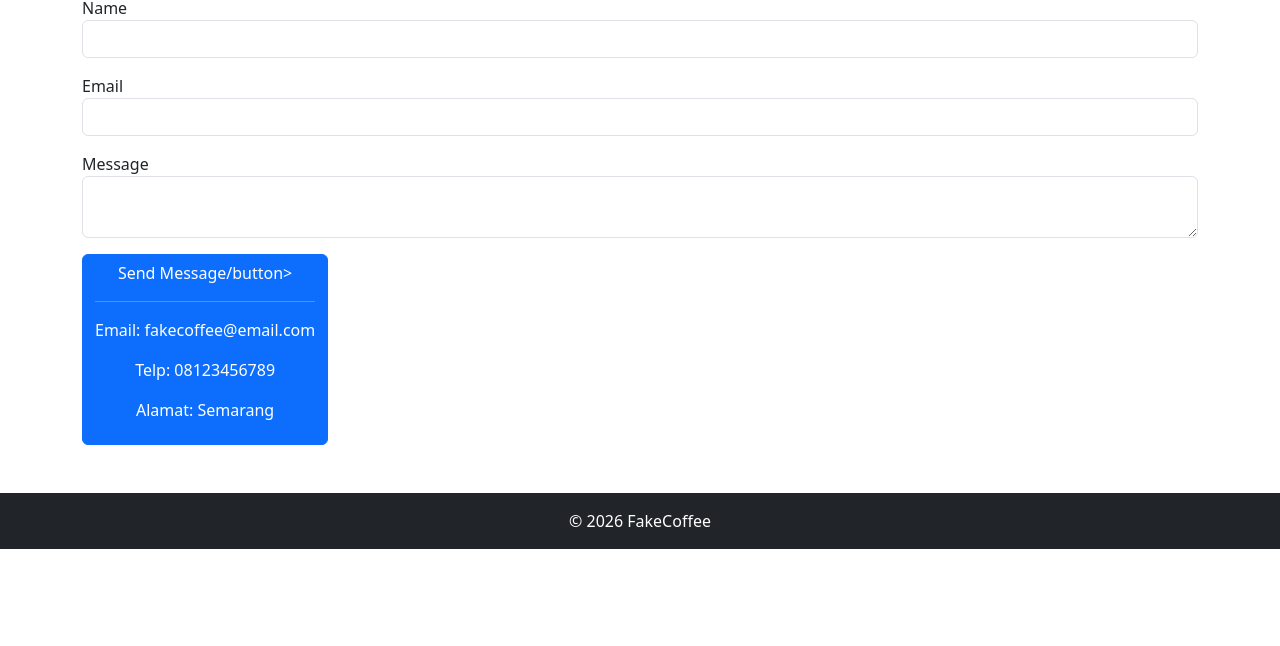
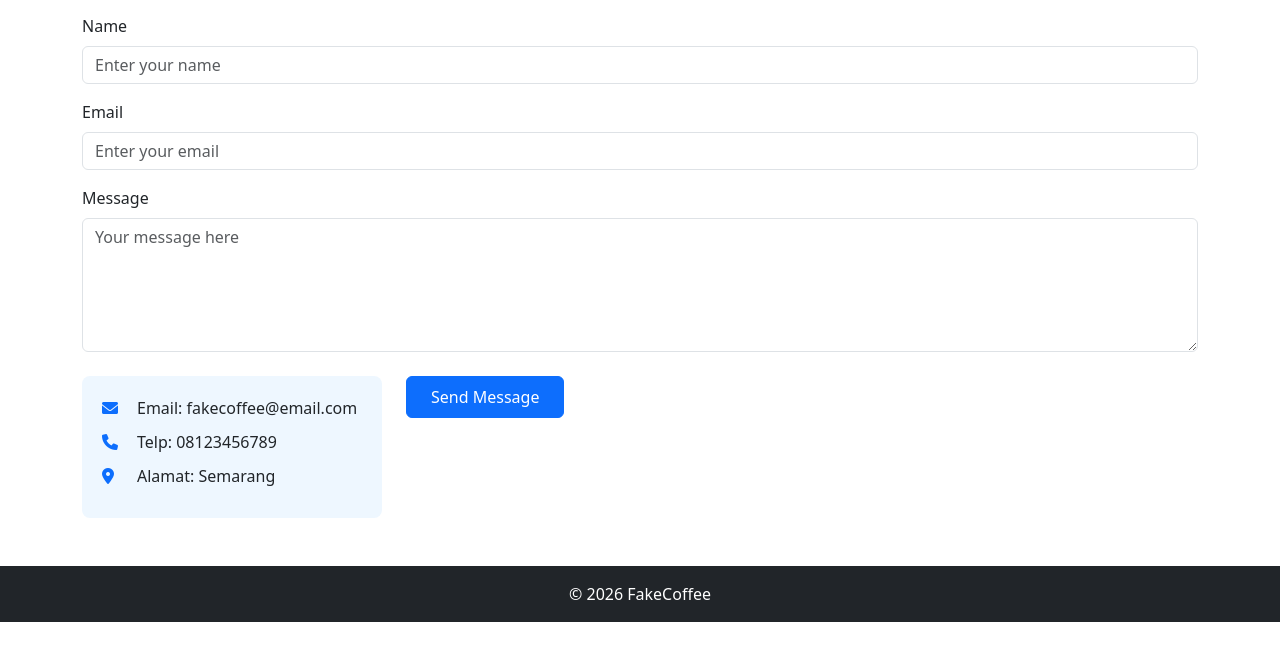
Before and after one commit to abdfazaaa-code/FakeCoffee, a plain HTML site: page contact.html in a window 1280 px wide. Shown: the part 154-800 px from the top of the page. Drawn offline with nearby package versions, Linux system fonts and the light colour scheme.

Commit message:
Update contact.html

```diff
--- a/contact.html
+++ b/contact.html
@@ -5,6 +5,31 @@
   <title>Contact - FakeCoffee</title>
   <meta name="viewport" content="width=device-width, initial-scale=1">
   <link href="https://cdn.jsdelivr.net/npm/bootstrap@5.3.2/dist/css/bootstrap.min.css" rel="stylesheet">
+  <link rel="stylesheet" href="https://cdnjs.cloudflare.com/ajax/libs/font-awesome/6.0.0/css/all.min.css">
+  <style>
+    /* Tambahan CSS agar tampilan persis seperti permintaan */
+    .contact-info-box {
+      background-color: #eef7ff;
+      padding: 20px;
+      border-radius: 8px;
+      display: inline-block;
+      min-width: 300px;
+    }
+    .contact-info-box p {
+      margin-bottom: 10px;
+      display: flex;
+      align-items: center;
+    }
+    .contact-info-box i {
+      width: 25px;
+      color: #0d6efd;
+      margin-right: 10px;
+    }
+    .nav-link.active {
+      font-weight: bold;
+      border-bottom: 2px solid white;
+    }
+  </style>
 </head>
 <body>
 
@@ -18,55 +43,51 @@
 
     <div class="collapse navbar-collapse" id="navbarNav">
       <ul class="navbar-nav ms-auto">
-        <li class="nav-item">
-          <a class="nav-link" href="index.html">Home</a>
-        </li>
-        <li class="nav-item">
-          <a class="nav-link" href="about.html">About</a>
-        </li>
-        <li class="nav-item">
-          <a class="nav-link" href="beverages.html">Beverages</a>
-        </li>
-        <li class="nav-item">
-          <a class="nav-link" href="gallery.html">Gallery</a>
-        </li>
-        <li class="nav-item">
-          <a class="nav-link" href="contact.html">Contact</a>
-        </li>
+        <li class="nav-item"><a class="nav-link" href="index.html">Home</a></li>
+        <li class="nav-item"><a class="nav-link" href="about.html">About</a></li>
+        <li class="nav-item"><a class="nav-link" href="beverages.html">Beverages</a></li>
+        <li class="nav-item"><a class="nav-link" href="gallery.html">Gallery</a></li>
+        <li class="nav-item"><a class="nav-link" href="contact.html">Contact</a></li>
       </ul>
     </div>
   </div>
 </nav>
 
+<div class="container my-5">
+  <h2 class="mb-4">Contact Us</h2>
 
-<div class="container my-5">
-  <h2>Contact Us</h2>
-
-  <form>
+  <form action="#">
     <div class="mb-3">
-      <label>Name</label>
-      <input type="text" class="form-control">
+      <label class="form-label">Name</label>
+      <input type="text" class="form-control" placeholder="Enter your name" required>
     </div>
     <div class="mb-3">
-      <label>Email</label>
-      <input type="email" class="form-control">
+      <label class="form-label">Email</label>
+      <input type="email" class="form-control" placeholder="Enter your email" required>
     </div>
     <div class="mb-3">
-      <label>Message</label>
-      <textarea class="form-control"></textarea>
+      <label class="form-label">Message</label>
+      <textarea class="form-control" rows="5" placeholder="Your message here"></textarea>
     </div>
-    <button class="btn btn-primary">Send Message/button>
+
+    <div class="d-flex flex-column flex-md-row gap-4 align-items-start mt-4">
+
+      <div class="contact-info-box">
+        <p><i class="fas fa-envelope"></i> Email: fakecoffee@email.com</p>
+        <p><i class="fas fa-phone"></i> Telp: 08123456789</p>
+        <p><i class="fas fa-map-marker-alt"></i> Alamat: Semarang</p>
+      </div>
+
+      <button type="submit" class="btn btn-primary px-4 py-2">Send Message</button>
+
+    </div>
   </form>
-
-  <hr>
-  <p>Email: fakecoffee@email.com</p>
-  <p>Telp: 08123456789</p>
-  <p>Alamat: Semarang</p>
 </div>
 
-<footer class="bg-dark text-white text-center p-3">
+<footer class="bg-dark text-white text-center p-3 mt-5">
   © 2026 FakeCoffee
 </footer>
+
 <script>
   const currentPage = location.pathname.split("/").pop() || "index.html";
   document.querySelectorAll(".nav-link").forEach(link => {
```
